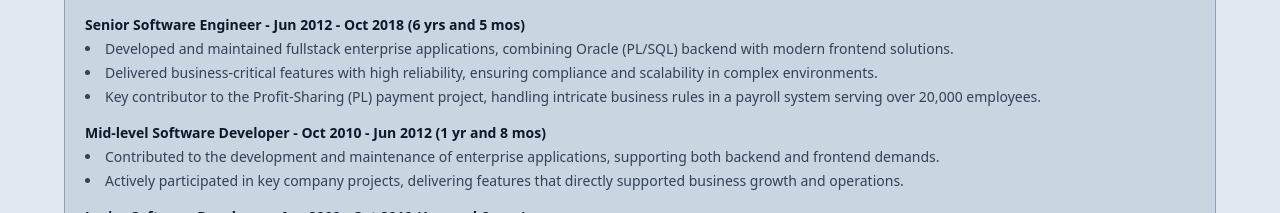
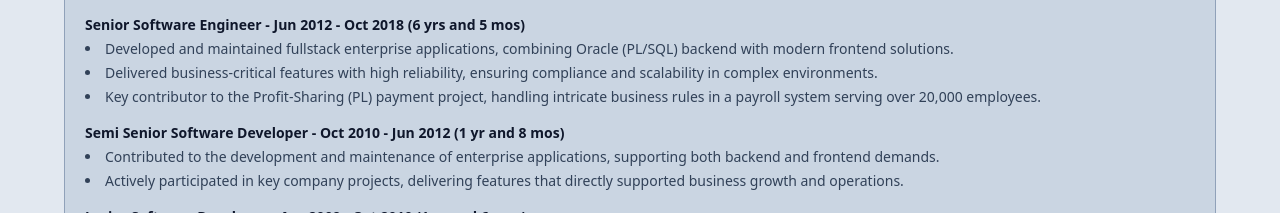
Before and after one commit to caiofrota/caiofrota.com, a Next.js app: page /1/resume in a window 1280 px wide. Shown: the part 1740-1953 px from the top of the page. Built offline with nearby package versions, Linux system fonts and the light colour scheme.

Commit message:
fix: update job title from "Mid-level Software Developer" to "Semi Senior Software Developer"

```diff
--- a/i18n/locales/en-us.ts
+++ b/i18n/locales/en-us.ts
@@ -220,7 +220,7 @@ export const en: Type = {
                 ],
               },
               {
-                title: "Mid-level Software Developer",
+                title: "Semi Senior Software Developer",
                 period: "Oct 2010 - Jun 2012 (1 yr and 8 mos)",
                 responsibilities: [
                   "Contributed to the development and maintenance of enterprise applications, supporting both backend and frontend demands.",
```
